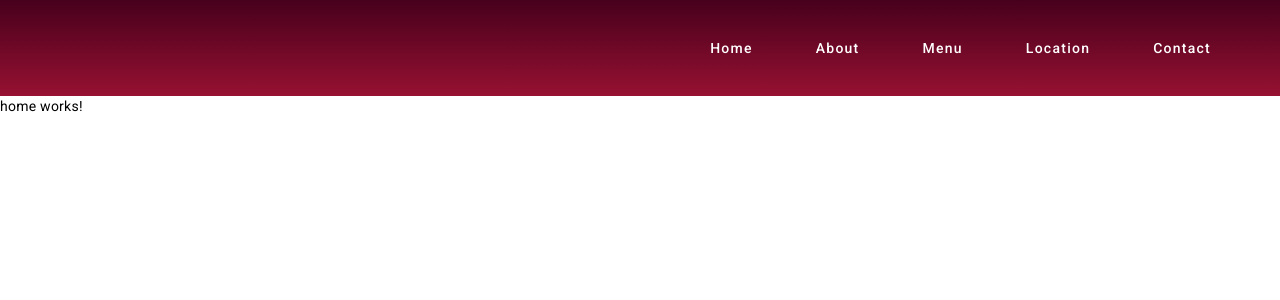
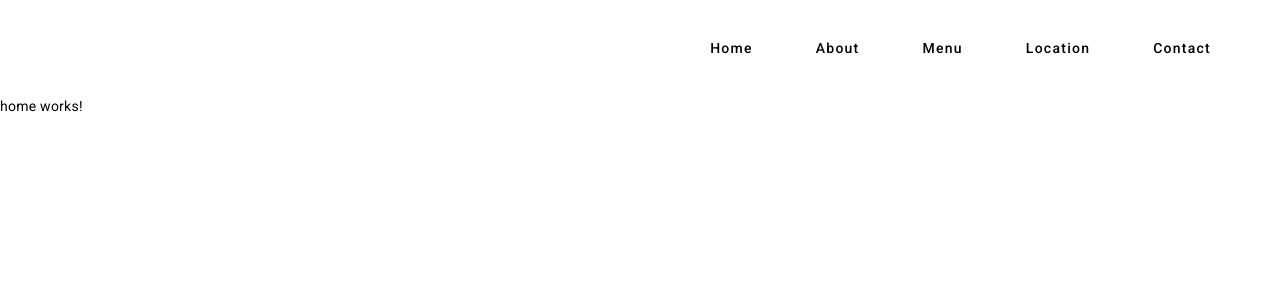
Before and after one commit to ATD-brother/Coffe-App1, an Angular app: page /home in a window 1280 px wide. Shown: the top 300 px of the page. Built offline with nearby package versions, Linux system fonts and the light colour scheme.

Commit message:
stergere culori

```diff
--- a/src/app/controls/navigation/navigation.component.scss
+++ b/src/app/controls/navigation/navigation.component.scss
@@ -1,7 +1,6 @@
 .navigation {
   display: flex;
   justify-content: center;
-  background:linear-gradient(#47001c ,#971132 );
   & > .navbar {
     height: 96px;
     max-height: 96px;
@@ -21,7 +20,6 @@
         margin-left: 25px;
         border-radius: 10px;
         padding: 30px 19px;
-        color: white;
       }
     }
   }
```
